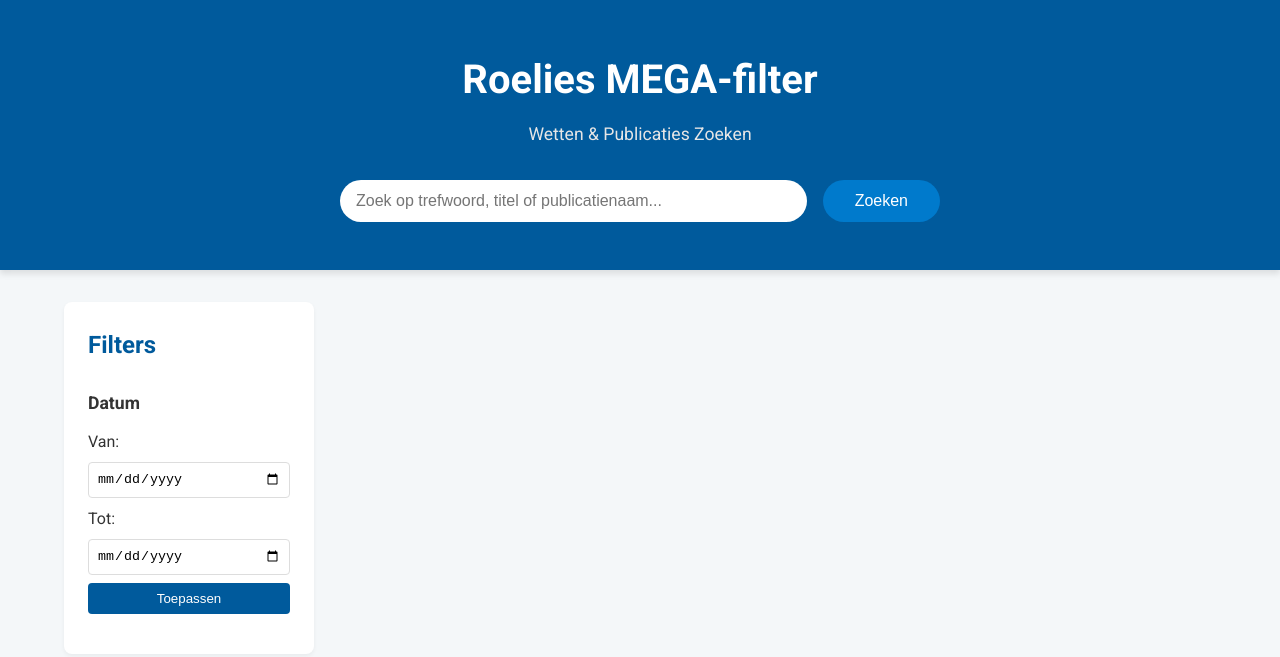
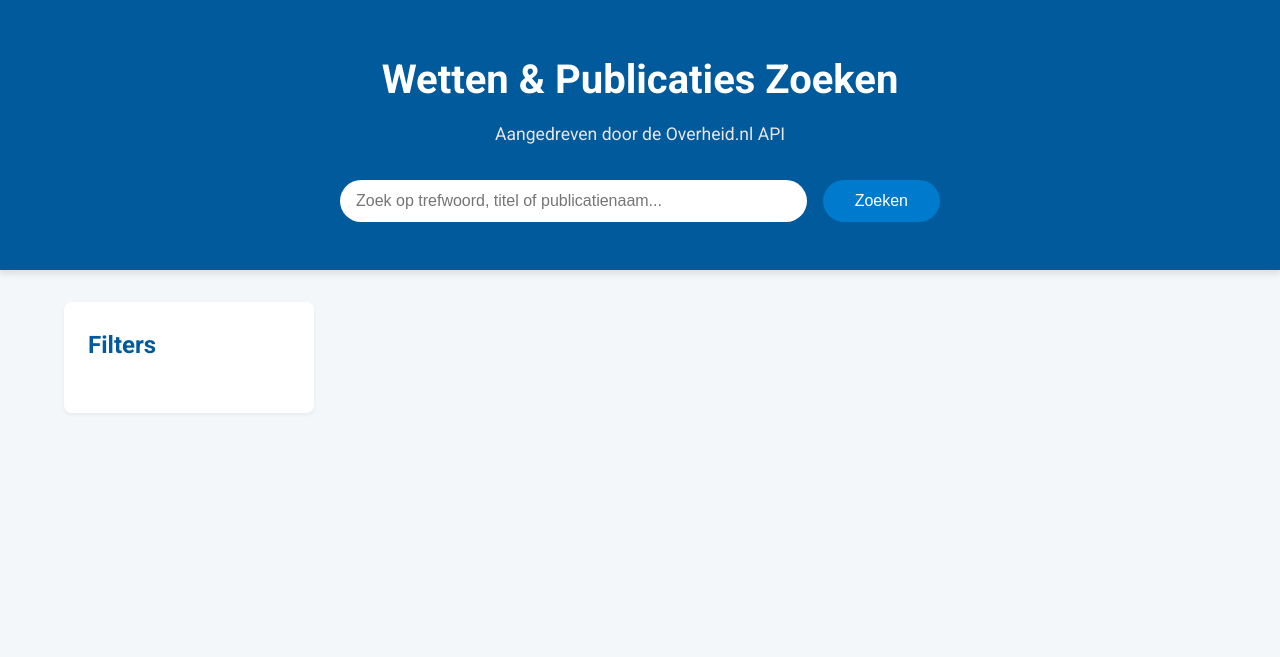
Before and after one commit to rolfvandort/wettenzoeker, a plain HTML site: page index.html in a window 1280 px wide. Drawn offline with Linux system fonts and the light colour scheme.

Commit message:
Update index.html

```diff
--- a/index.html
+++ b/index.html
@@ -11,8 +11,8 @@
 </head>
 <body>
     <header class="page-header">
-        <h1>Roelies MEGA-filter</h1>
-        <p>Wetten & Publicaties Zoeken</p>
+        <h1>Wetten & Publicaties Zoeken</h1>
+        <p>Aangedreven door de Overheid.nl API</p>
         <div class="search-container">
             <input type="text" id="search-input" placeholder="Zoek op trefwoord, titel of publicatienaam...">
             <button id="search-button">Zoeken</button>
@@ -23,18 +23,8 @@
         <aside class="sidebar" id="filter-sidebar">
             <h2>Filters</h2>
             <div id="filter-container">
-                <div class="filter-section">
-                    <h3>Datum</h3>
-                    <div class="date-filter">
-                        <label for="start-date">Van:</label>
-                        <input type="date" id="start-date">
-                        <label for="end-date">Tot:</label>
-                        <input type="date" id="end-date">
-                        <button id="apply-date-filter">Toepassen</button>
-                    </div>
                 </div>
-            </div>
-            <p id="no-filters" class="hidden">Er zijn geen filters beschikbaar voor deze zoekopdracht.</p>
+            <p id="no-filters" class="hidden">Geen filters beschikbaar voor deze zoekopdracht.</p>
         </aside>
 
         <section class="results-container">
```
